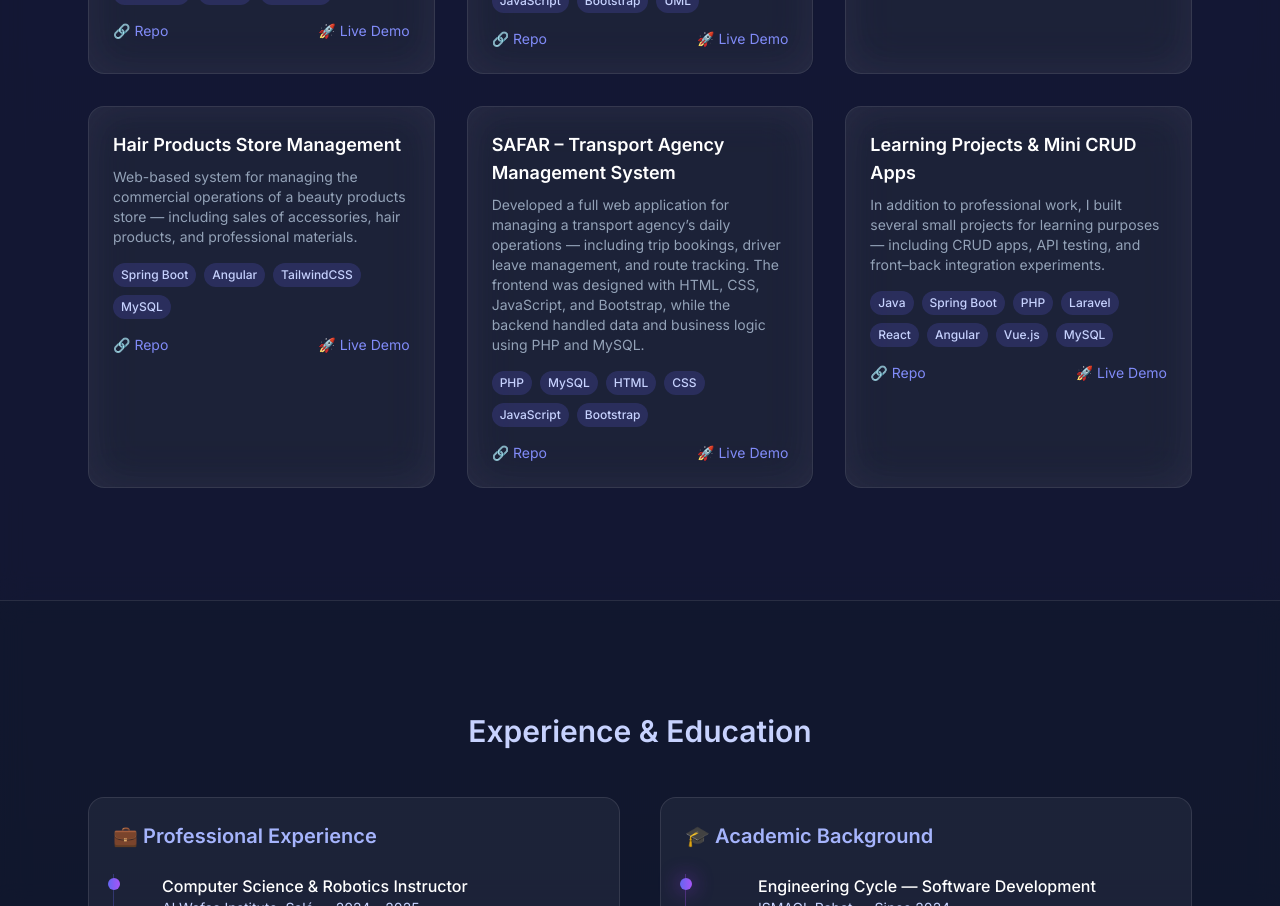
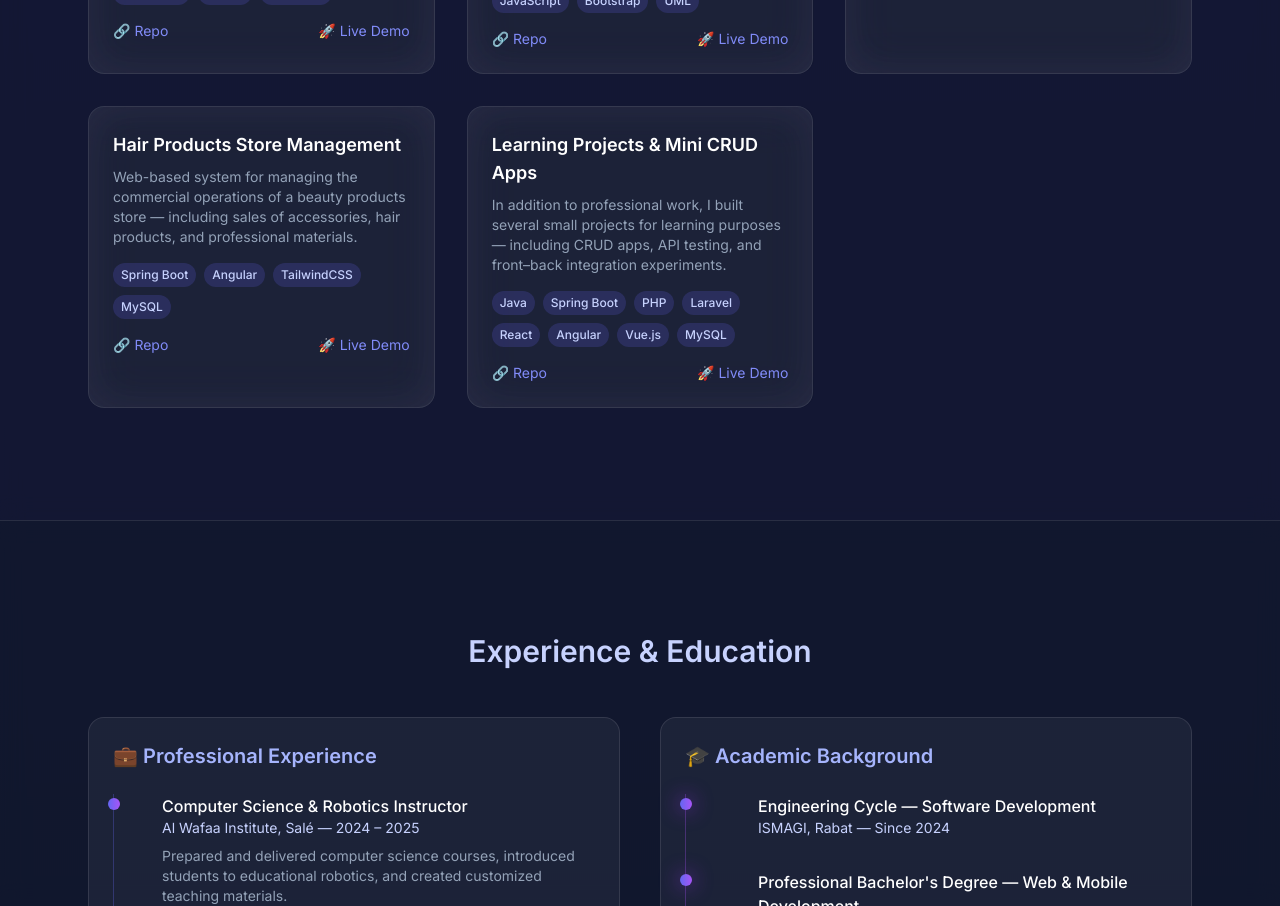
Before and after one commit to Medrhz/my-portfolio, a React (Vite) app: page / in a window 1280 px wide. Shown: the part 1200-2106 px from the top of the page. Built offline with nearby package versions, Linux system fonts and the light colour scheme.

Commit message:
change project add proejct

```diff
--- a/src/components/Projects.jsx
+++ b/src/components/Projects.jsx
@@ -64,12 +64,6 @@ export default function Projects() {
       desc: "Web-based system for managing the commercial operations of a beauty products store — including sales of accessories, hair products, and professional materials.",
       tech: ["Spring Boot", "Angular", "TailwindCSS", "MySQL"],
     },
-    {
-      title: "SAFAR – Transport Agency Management System",
-      desc: "Developed a full web application for managing a transport agency’s daily operations — including trip bookings, driver leave management, and route tracking. The frontend was designed with HTML, CSS, JavaScript, and Bootstrap, while the backend handled data and business logic using PHP and MySQL.",
-      tech: ["PHP", "MySQL", "HTML", "CSS", "JavaScript", "Bootstrap"],
-      // details: "Goal: Automate reservations, leaves, and driver management. 📅 Period: July 2023 – December 2023 | 📍 Rabat",
-    },
 
     {
       title: "Learning Projects & Mini CRUD Apps",
```
Also changed, not shown: 1 other file (tests, documents, lock files or other folders).
